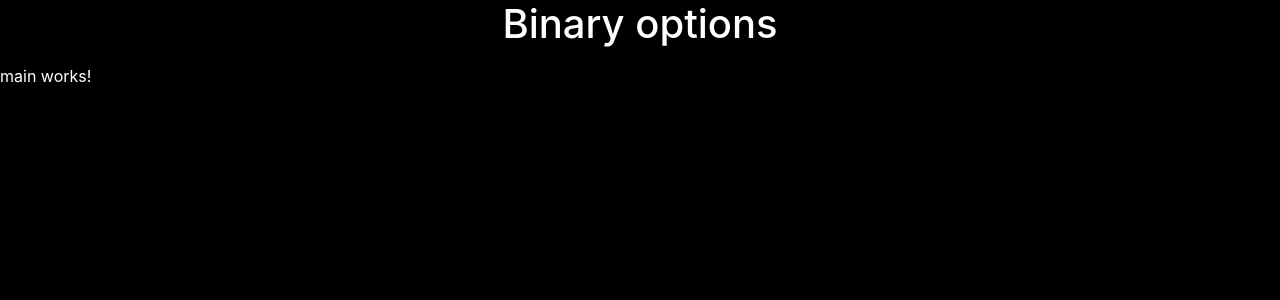
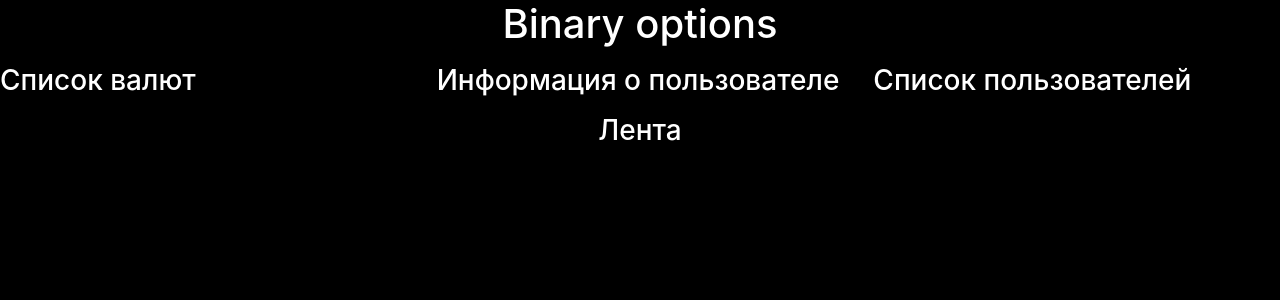
Before and after one commit to Nemchinovrp/Javaton-front, an Angular app: page /#/main in a window 1280 px wide. Shown: the top 300 px of the page. Built offline with nearby package versions, Linux system fonts and the light colour scheme.

Commit message:
basic markup

```diff
--- a/src/app/main/main.component.html
+++ b/src/app/main/main.component.html
@@ -1,3 +1,12 @@
-<p>
-  main works!
-</p>
+<div class="row">
+  <div class="col"><h3><p>Список валют</p></h3></div>
+  <div class="col"><h3><p>Информация о пользователе</p></h3></div>
+  <div class="col"><h3><p>Список пользователей</p></h3></div>
+</div>
+<div class="row">
+  <div class="col-12">
+    <div class="text-center">
+      <h3><p>Лента</p></h3>
+    </div>
+  </div>
+</div>
```
